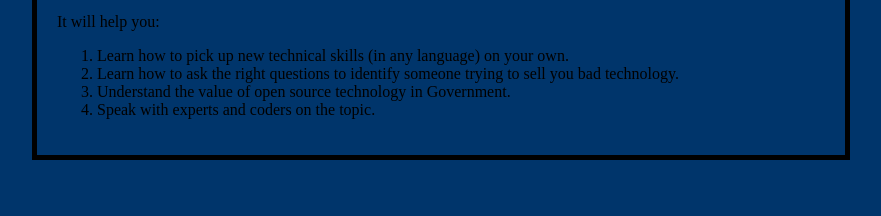
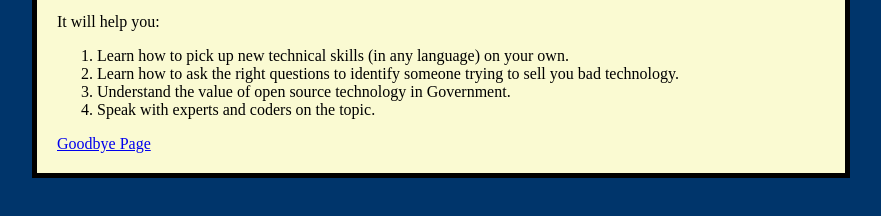
Before and after one commit to code4policy/simple-website-brandon-martinez-source-LouMcDonald, a plain HTML site: page index.html in a window 1280 px wide. Shown: the part 498-714 px from the top of the page, without its empty margins (199-1080 px from the left). Drawn offline with Linux system fonts and the light colour scheme.

Commit message:
Fixed the background colors, a typo in the title, and a missing navigational link.

```diff
--- a/index.html
+++ b/index.html
@@ -31,4 +31,4 @@
 </body>
 </html>
 
-<a href="">
+<a href="goodbye.html"> Goodbye Page </a>
--- a/styles.css
+++ b/styles.css
@@ -6,7 +6,7 @@ html {
 /* styles for the body of the site */
 body {
   width: 60%;
-  background-color: #00356b;
+  background-color: lightgoldenrodyellow;
   border: 5px solid black;
   padding: 0 20px 20px 20px;
   margin-top: 25px;
```
